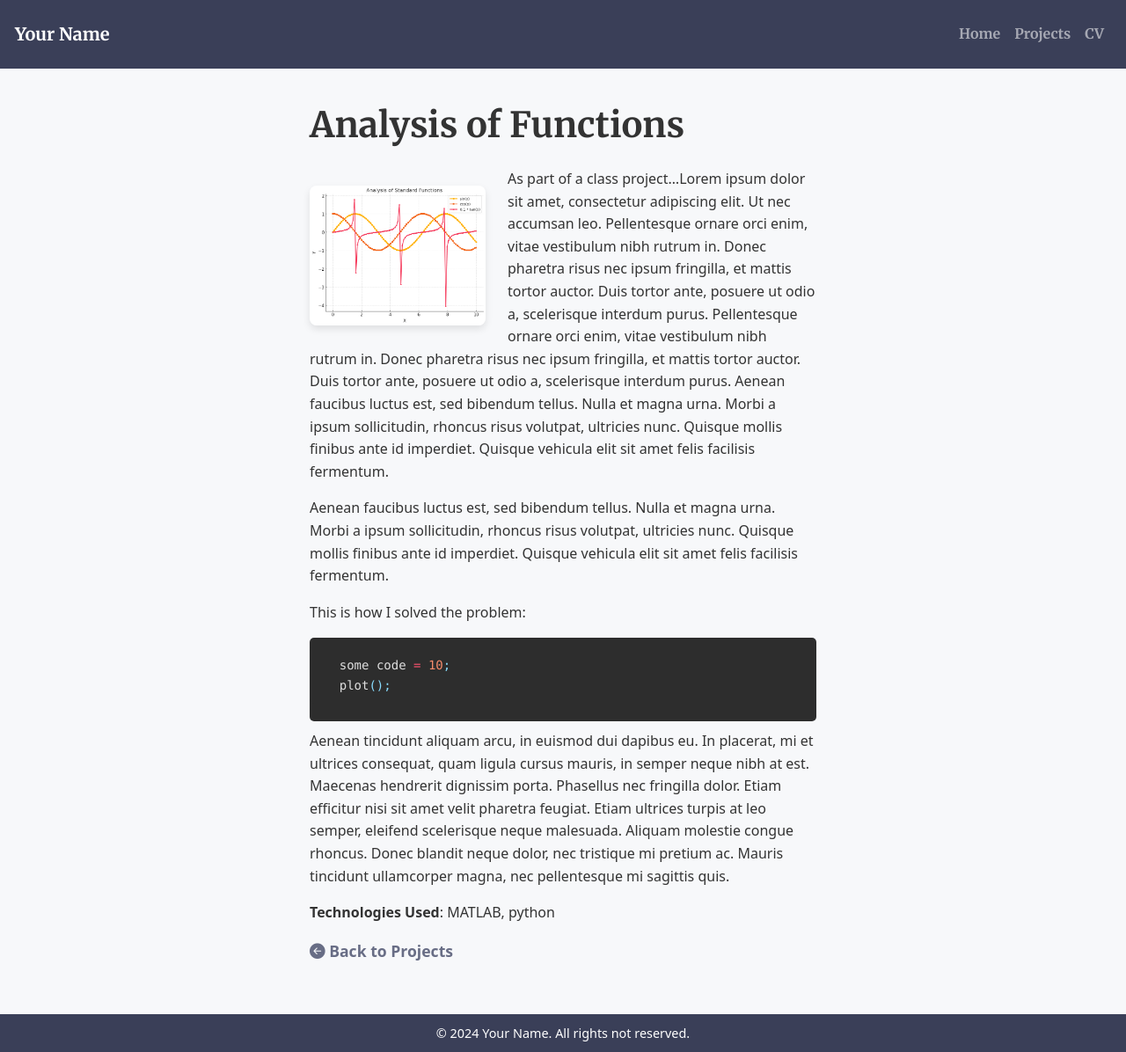
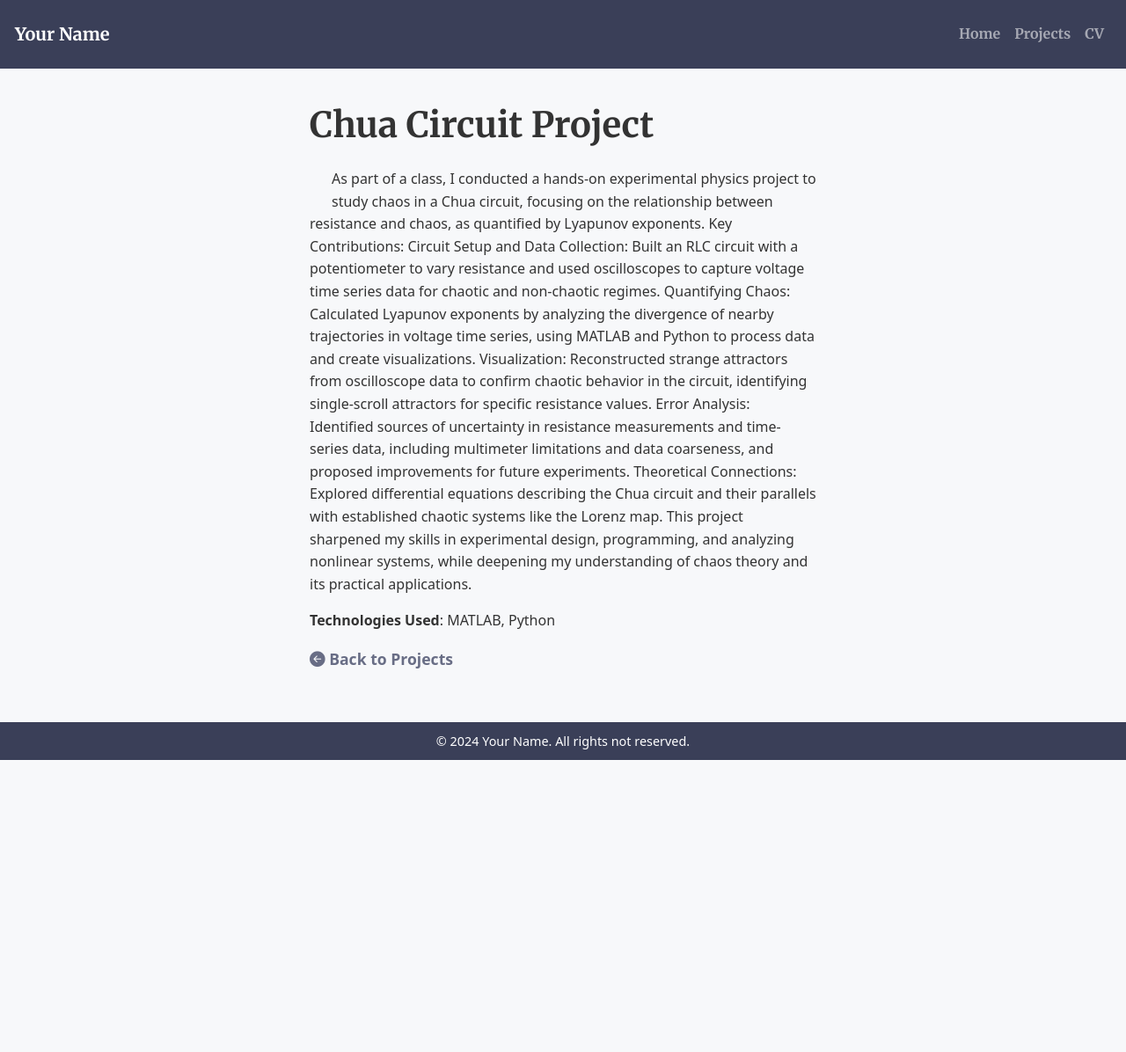
Before and after one commit to apurvahh/apurva_hanwadikar_portfolio, a Jekyll site: the page built from _projects/2022-trig-analysis.md, in a window 1280 px wide. Shown: the whole page at 88% size. Built offline with Jekyll 4.4.1, drawn with Linux system fonts in a browser that asks for light colours; after the commit the page ends 900 px from its top, so only the background shows below that.

Commit message:
many changes

````diff
--- a/_projects/2022-trig-analysis.md
+++ b/_projects/2022-trig-analysis.md
@@ -1,23 +1,15 @@
 ---
 layout: project
-title: Analysis of Functions
-description: Class project with Graphs
-technologies: [MATLAB, python]
-image: /assets/images/function-graph.png
+title: Chua Circuit Project
+description: Experimental Physics Class Project
+technologies: [MATLAB, Python]
 ---
 
-
-As part of a class project...Lorem ipsum dolor sit amet, consectetur adipiscing elit. Ut nec accumsan leo. Pellentesque ornare orci enim, vitae vestibulum nibh rutrum in. Donec pharetra risus nec ipsum fringilla, et mattis tortor auctor. Duis tortor ante, posuere ut odio a, scelerisque interdum purus. Pellentesque ornare orci enim, vitae vestibulum nibh rutrum in. Donec pharetra risus nec ipsum fringilla, et mattis tortor auctor. Duis tortor ante, posuere ut odio a, scelerisque interdum purus. Aenean faucibus luctus est, sed bibendum tellus. Nulla et magna urna. Morbi a ipsum sollicitudin, rhoncus risus volutpat, ultricies nunc. Quisque mollis finibus ante id imperdiet. Quisque vehicula elit sit amet felis facilisis fermentum.
-
-
-Aenean faucibus luctus est, sed bibendum tellus. Nulla et magna urna. Morbi a ipsum sollicitudin, rhoncus risus volutpat, ultricies nunc. Quisque mollis finibus ante id imperdiet. Quisque vehicula elit sit amet felis facilisis fermentum.
-
-
-This is how I solved the problem:
-
-```python
-    some code = 10;
-    plot();
-```
-
-Aenean tincidunt aliquam arcu, in euismod dui dapibus eu. In placerat, mi et ultrices consequat, quam ligula cursus mauris, in semper neque nibh at est. Maecenas hendrerit dignissim porta. Phasellus nec fringilla dolor. Etiam efficitur nisi sit amet velit pharetra feugiat. Etiam ultrices turpis at leo semper, eleifend scelerisque neque malesuada. Aliquam molestie congue rhoncus. Donec blandit neque dolor, nec tristique mi pretium ac. Mauris tincidunt ullamcorper magna, nec pellentesque mi sagittis quis.
+As part of a class, I conducted a hands-on experimental physics project to study chaos in a Chua circuit, focusing on the relationship between resistance and chaos, as quantified by Lyapunov exponents.
+Key Contributions:
+Circuit Setup and Data Collection: Built an RLC circuit with a potentiometer to vary resistance and used oscilloscopes to capture voltage time series data for chaotic and non-chaotic regimes.
+Quantifying Chaos: Calculated Lyapunov exponents by analyzing the divergence of nearby trajectories in voltage time series, using MATLAB and Python to process data and create visualizations.
+Visualization: Reconstructed strange attractors from oscilloscope data to confirm chaotic behavior in the circuit, identifying single-scroll attractors for specific resistance values.
+Error Analysis: Identified sources of uncertainty in resistance measurements and time-series data, including multimeter limitations and data coarseness, and proposed improvements for future experiments.
+Theoretical Connections: Explored differential equations describing the Chua circuit and their parallels with established chaotic systems like the Lorenz map.
+This project sharpened my skills in experimental design, programming, and analyzing nonlinear systems, while deepening my understanding of chaos theory and its practical applications.
````
Also changed, not shown: _projects/AlphaCubeSat.md (+1 -1 lines), index.md (+2 -4 lines), assets/images/codespace-button.png (deleted), assets/images/function-graph.png (deleted), assets/images/old-radio.jpg (deleted), assets/images/pages-settings.png (deleted), assets/images/profile-pic.jpg (deleted), assets/images/profile_pic.jpg (added), assets/images/radio-machine-cad.jpg (deleted), assets/images/radio-machine.jpg (deleted), assets/images/settings.png (deleted), assets/images/spaceship-design.jpg (deleted), assets/images/vscode-clone.jpg (deleted), 3 other files.
